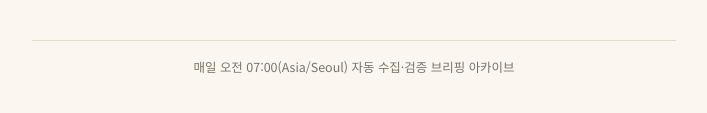
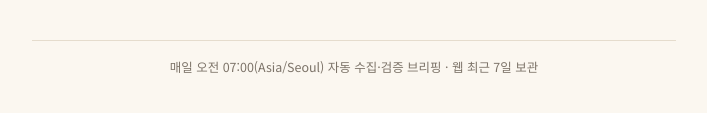
Before and after one commit to nafla1059/daily-news-briefing, a plain HTML site: page index.html in a window 1280 px wide. Shown: the part 5732-5845 px from the top of the page, without its empty margins (286-993 px from the left). Drawn offline with Linux system fonts and the light colour scheme.

Commit message:
Update briefing: 2026-11-25

```diff
--- a/index.html
+++ b/index.html
@@ -525,7 +525,7 @@
     <main id="briefing-main"></main>
 
     <footer class="site-footer" id="site-footer">
-      매일 오전 07:00(Asia/Seoul) 자동 수집·검증 브리핑 아카이브
+      매일 오전 07:00(Asia/Seoul) 자동 수집·검증 브리핑 · 웹 최근 7일 보관
     </footer>
   </div>
 
```
